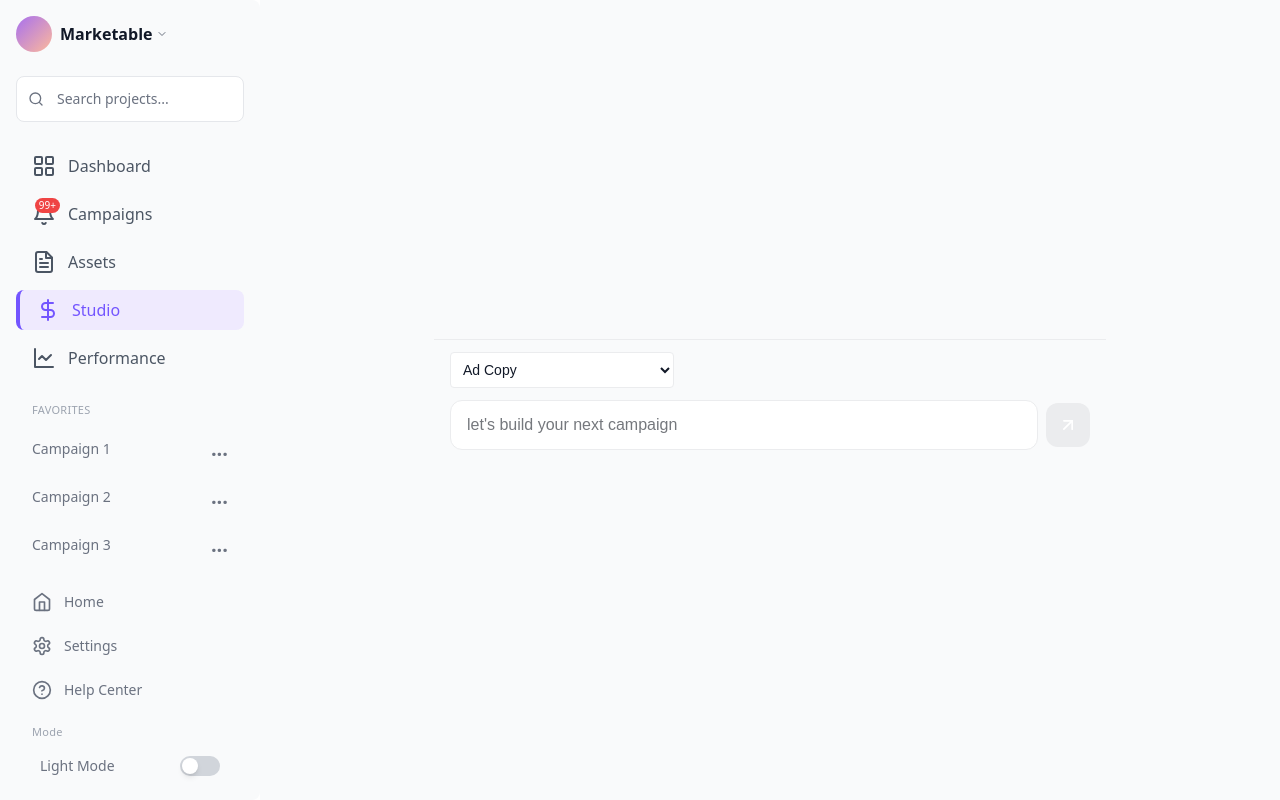
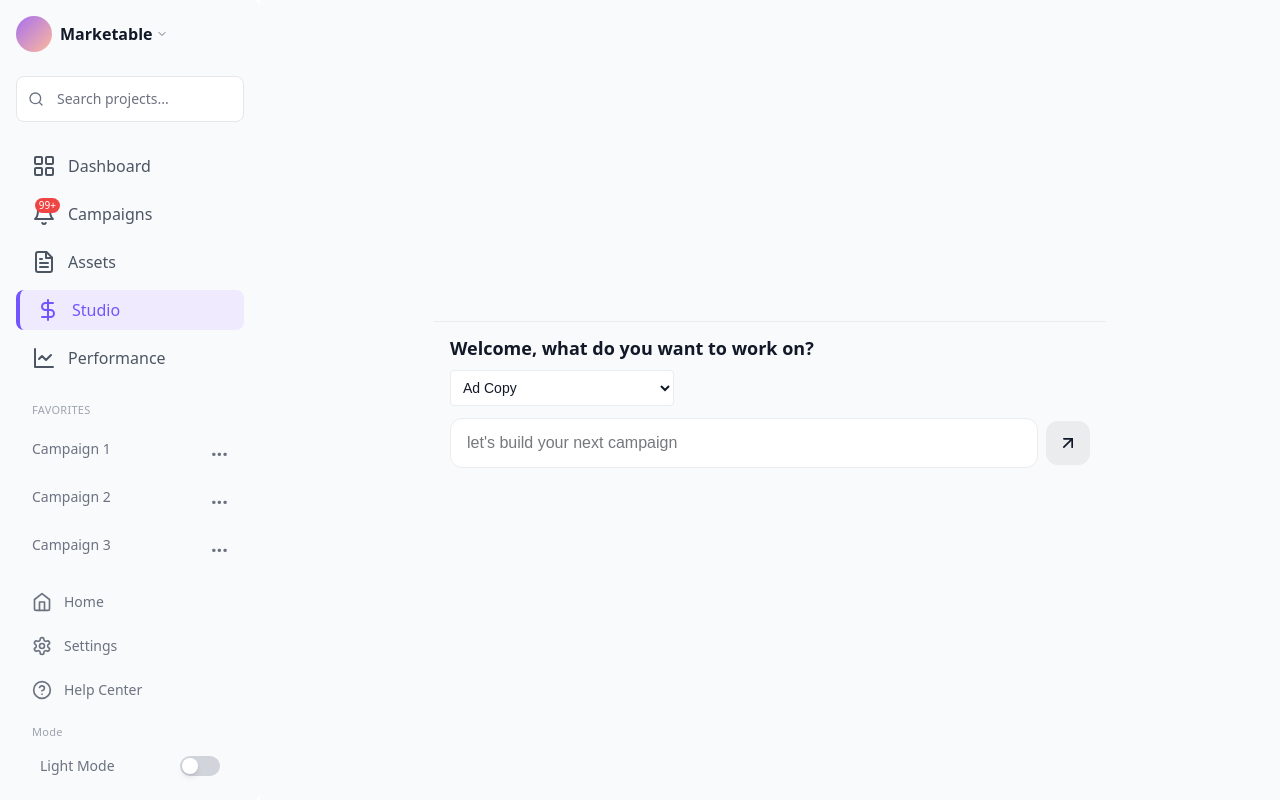
Before and after one commit to akani296m/frontend, a React (Vite) app: page /studio in a window 1280 px wide. Built offline with nearby package versions, Linux system fonts and the light colour scheme.

Commit message:
✨ Add welcome heading and dynamic button color change in Studio page

```diff
--- a/src/pages/Studio.jsx
+++ b/src/pages/Studio.jsx
@@ -10,6 +10,9 @@ export default function Studio() {
   const [loading, setLoading] = useState(false);
   const [error, setError] = useState("");
   const [mode, setMode] = useState("ad_copy");
+
+  // Determine if there's text in the input
+  const isActive = input.trim().length > 0;
 
   const handleSend = async () => {
     if (!input.trim()) return;
@@ -47,6 +50,9 @@ export default function Studio() {
   const InputArea = (
     <div className="w-full max-w-2xl border-t border-[#EBECEE] bg-[#F9FAFB] px-4 py-3">
       <div className="flex flex-col gap-2">
+        <h2 className="text-lg font-semibold text-[#111827]">
+          Welcome, what do you want to work on?
+        </h2>
         <select
           value={mode}
           onChange={(e) => setMode(e.target.value)}
@@ -68,11 +74,11 @@ export default function Studio() {
             className="flex-1 rounded-xl border border-[#EBECEE] bg-white px-4 py-3 text-[#75787D] font-[Arial] placeholder-[#75787D] focus:outline-none"
           />
           <button
-            className="bg-[#EBECEE] p-3 rounded-xl"
+            className={`p-3 rounded-xl ${isActive ? 'bg-[#328DF1]' : 'bg-[#EBECEE]'}`}
             onClick={handleSend}
             disabled={loading}
           >
-            <ArrowUpRight className="text-white w-5 h-5" />
+            <ArrowUpRight className={`${isActive ? 'text-[#FFFFFF]' : 'text-[#111827]'} w-5 h-5`} />
           </button>
         </div>
       </div>
@@ -109,6 +115,7 @@ export default function Studio() {
 
                   return (
                     <div key={i} className="w-full max-w-3xl p-6 bg-white rounded-xl shadow-md space-y-6 font-[Arial]">
+                      {/* Hero Section */}
                       <section>
                         <h1 className="text-2xl font-bold">{parsed.headline}</h1>
                         <p className="text-lg text-gray-600">{parsed.subheadline}</p>
@@ -116,11 +123,13 @@ export default function Studio() {
                         <button className="bg-[#111827] text-white py-2 px-4 rounded-lg">{parsed.cta_hero}</button>
                       </section>
 
+                      {/* Story Section */}
                       <section>
                         <p className="text-base">{parsed.relatable_story}</p>
                         <p className="mt-2 font-medium">{parsed.product_reveal}</p>
                       </section>
 
+                      {/* Benefits */}
                       <section>
                         <h2 className="font-semibold">Key Benefits</h2>
                         <ul className="list-disc ml-5 text-sm text-gray-800">
@@ -128,6 +137,7 @@ export default function Studio() {
                         </ul>
                       </section>
 
+                      {/* Testimonials */}
                       <section>
                         <h2 className="font-semibold">Testimonials</h2>
                         {parsed.testimonials.map((t, i) => (
@@ -135,6 +145,7 @@ export default function Studio() {
                         ))}
                       </section>
 
+                      {/* Trust Badges */}
                       <section>
                         <h2 className="font-semibold">Trust Badges</h2>
                         <div className="flex flex-wrap gap-2">
@@ -144,12 +155,14 @@ export default function Studio() {
                         </div>
                       </section>
 
+                      {/* Guarantee & CTA */}
                       <section className="text-sm font-medium">
                         <p>{parsed.guarantee}</p>
                         <p className="text-red-600 mt-2">{parsed.urgency_text}</p>
                         <button className="mt-2 bg-blue-600 text-white py-2 px-6 rounded">{parsed.cta_final}</button>
                       </section>
 
+                      {/* FAQs */}
                       <section>
                         <h2 className="font-semibold">FAQs</h2>
                         {parsed.faq.map((item, i) => (
```
